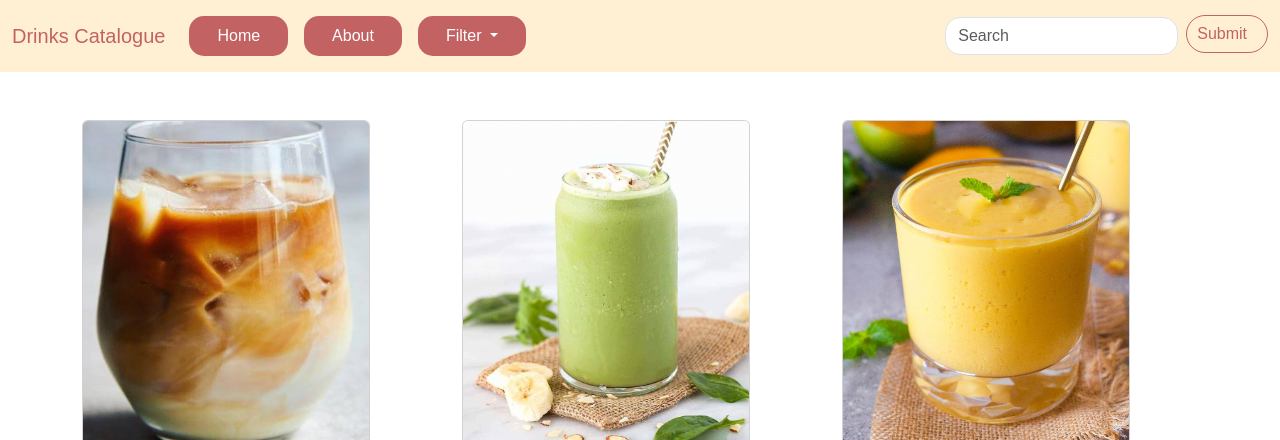
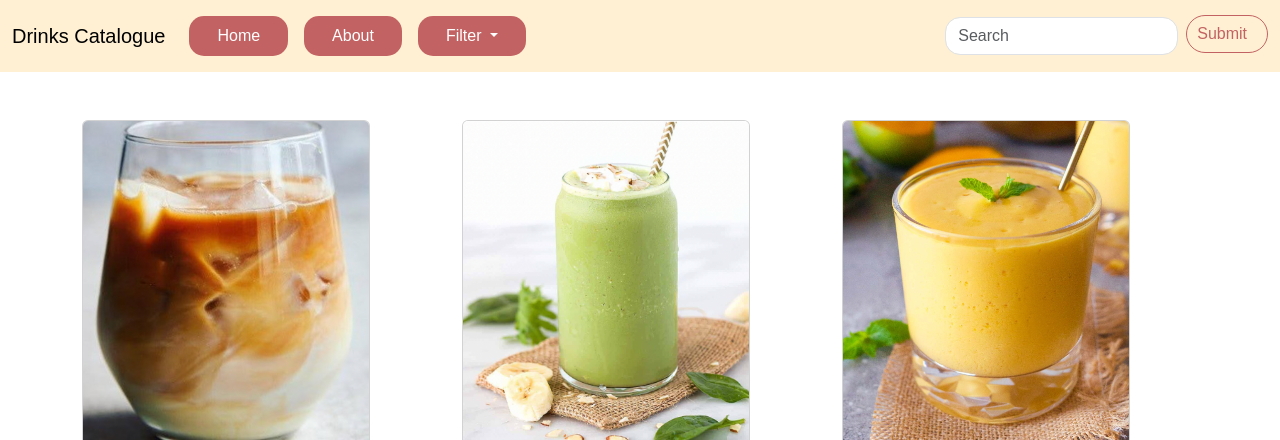
Before and after one commit to AmazeHut/drinks-catalogue, a Flask app: page /home in a window 1280 px wide. Shown: the top 440 px of the page. Run offline with Flask 3, Linux system fonts and the light colour scheme.

Commit message:
updated..

```diff
--- a/static/css/style.css
+++ b/static/css/style.css
@@ -20,7 +20,7 @@
 }
 
 .navbar-brand {
-    color: #c36262 !important;
+    color: #000 !important;
 }
 
 .show>ul>.line {
```
